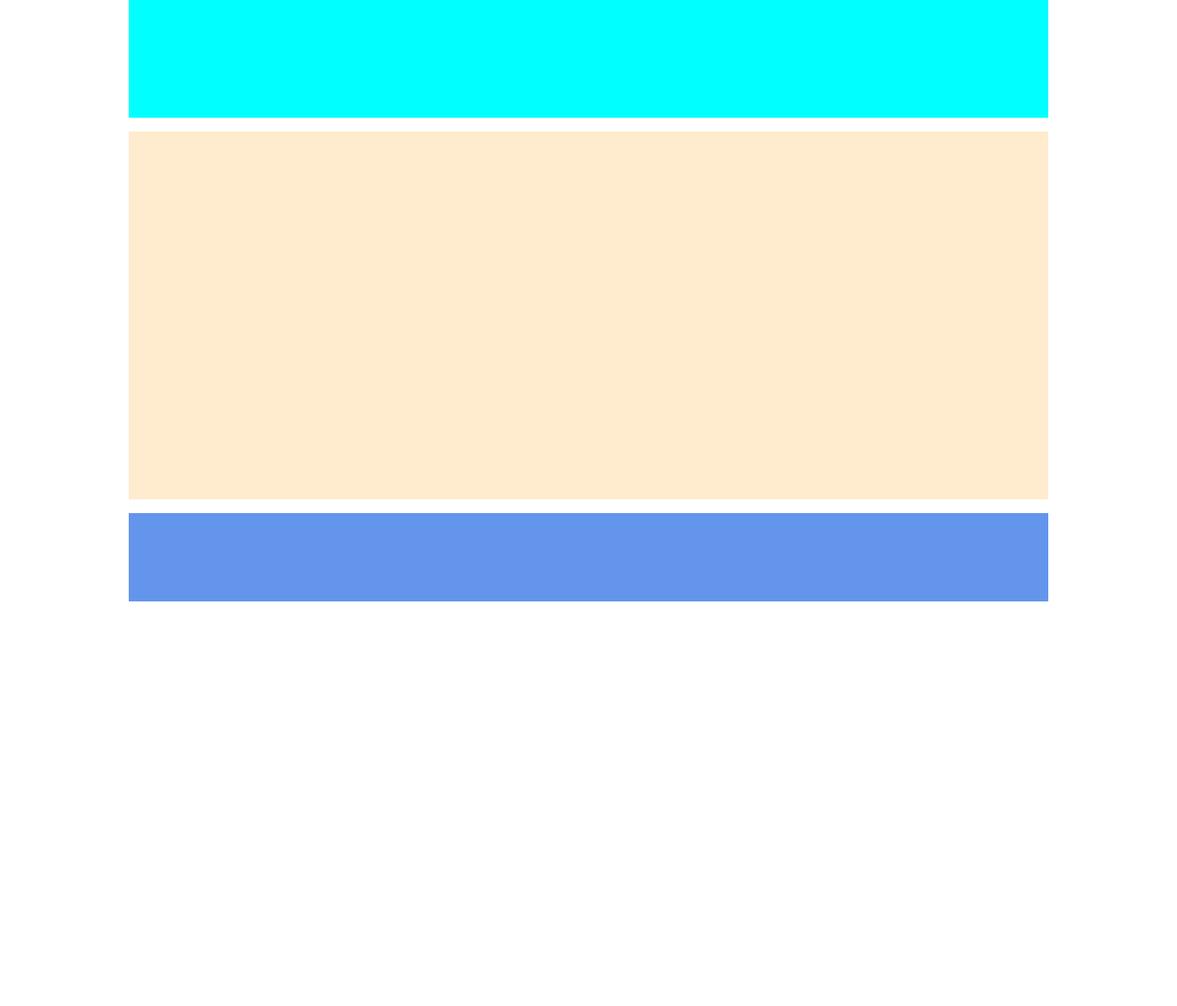
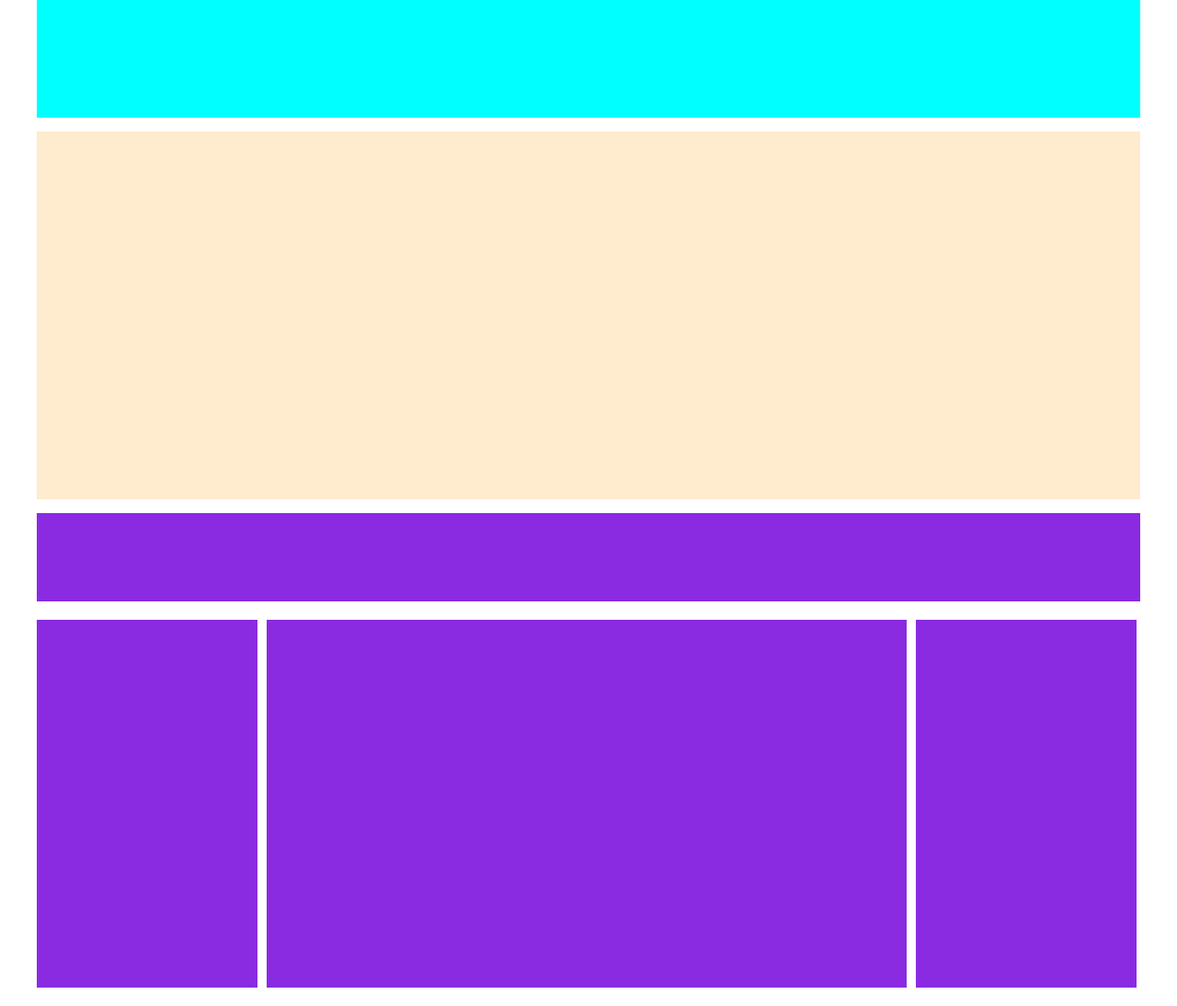
Before and after one commit to aciernoantonio/htmlcss-struttura-wp, a plain HTML site: page index.html in a window 1280 px wide. Shown: the whole page at 92% size. Before the commit the page ends 800 px from the top, so only its background shows below. Drawn offline with Linux system fonts and the light colour scheme.

Commit message:
add column layout structure

```diff
--- a/css/style.css
+++ b/css/style.css
@@ -5,7 +5,7 @@
 }
 
 .container{
-    width: 1000px;
+    width: 1200px;
     margin: auto;
 }
 
@@ -22,6 +22,31 @@
 
 .title{
     height: 6rem;
-    background-color: cornflowerblue;
+    background-color: blueviolet;
     margin-bottom: 20px;
 }
+
+.clearfix::after{
+    content: "";
+    display: table;
+    clear: both;
+}
+
+aside, .main_part{
+    float: left;
+    margin-bottom: 20px;
+}
+
+aside{
+    width: 20%;
+    height: 400px;
+    background-color: blueviolet;
+
+}
+
+.main_part{
+    width: 58%;
+    height: 400px;
+    margin: 0 10px;
+    background-color: blueviolet;
+}
--- a/index.html
+++ b/index.html
@@ -19,6 +19,14 @@
 
            <section class="title"></section>
 
+           <div class="colonne clearfix">
+
+            <aside></aside>
+            <div class="main_part"></div>
+            <aside></aside>
+
+           </div>
+
         </main>
         <!-- /#site_main -->
         <footer id="site_footer"></footer>
```
